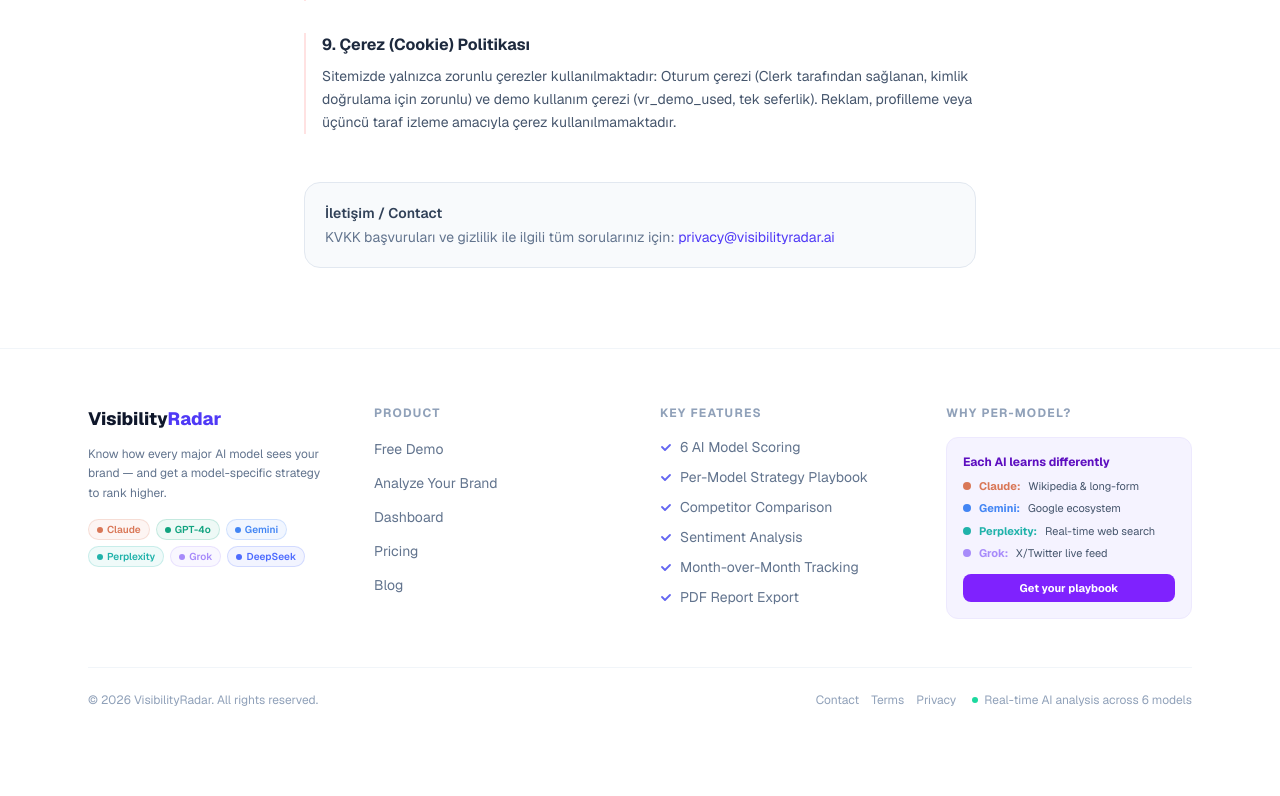
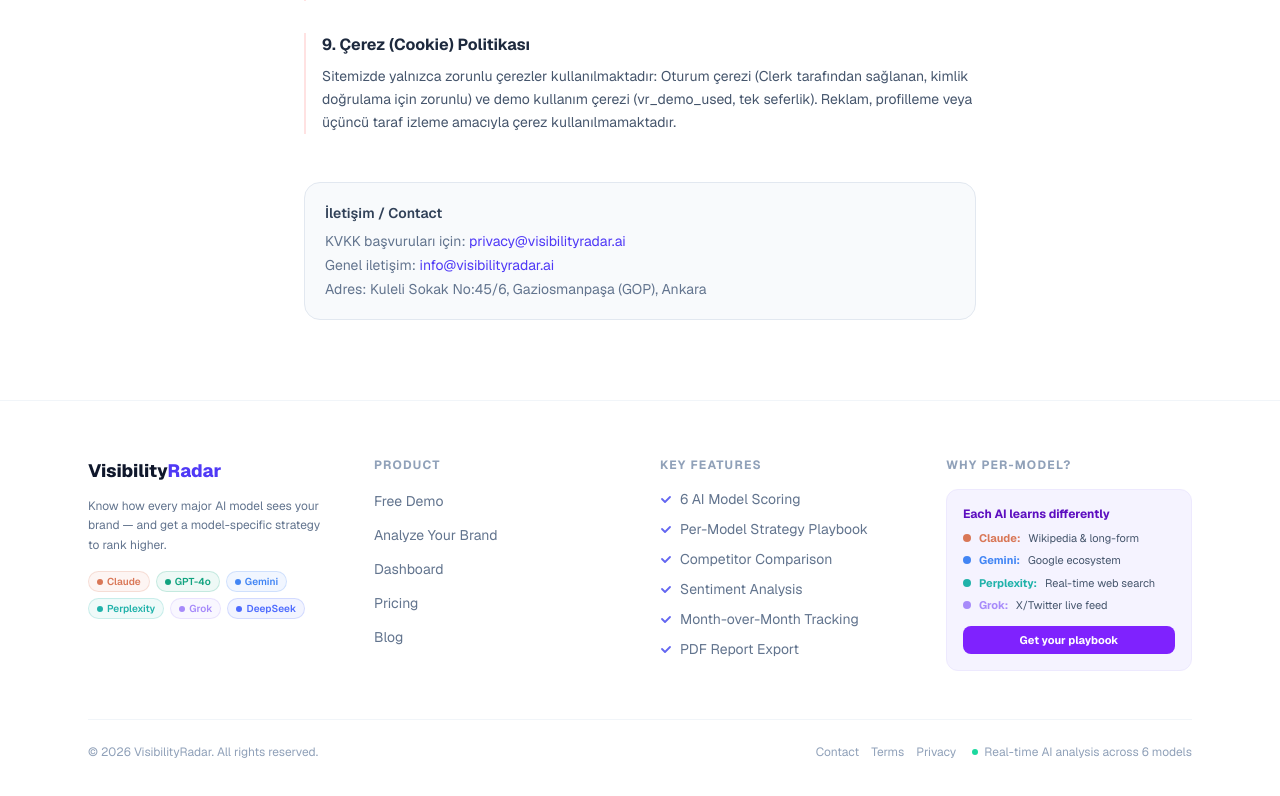
Before and after one commit to sarefe12-sudo/visibility, a Next.js app in the folder frontend/: page /privacy in a window 1280 px wide. Shown: the part 3258-4054 px from the top of the page. Before the commit the page ends 4022 px from the top, so only its background shows below. Built offline with nearby package versions, Linux system fonts and the light colour scheme; no server answers.

Commit message:
Add company address and info@ email to privacy page contact section

```diff
--- a/frontend/app/privacy/page.tsx
+++ b/frontend/app/privacy/page.tsx
@@ -136,9 +136,11 @@
             ))}
           </div>
 
-          <div className="mt-12 rounded-2xl bg-slate-50 border border-slate-200 p-5 text-sm text-slate-500">
-            <p className="font-semibold text-slate-700 mb-1">İletişim / Contact</p>
-            <p>KVKK başvuruları ve gizlilik ile ilgili tüm sorularınız için: <a href="mailto:privacy@visibilityradar.ai" className="text-indigo-600 hover:underline">privacy@visibilityradar.ai</a></p>
+          <div className="mt-12 rounded-2xl bg-slate-50 border border-slate-200 p-5 text-sm text-slate-500 space-y-1">
+            <p className="font-semibold text-slate-700 mb-2">İletişim / Contact</p>
+            <p>KVKK başvuruları için: <a href="mailto:privacy@visibilityradar.ai" className="text-indigo-600 hover:underline">privacy@visibilityradar.ai</a></p>
+            <p>Genel iletişim: <a href="mailto:info@visibilityradar.ai" className="text-indigo-600 hover:underline">info@visibilityradar.ai</a></p>
+            <p>Adres: Kuleli Sokak No:45/6, Gaziosmanpaşa (GOP), Ankara</p>
           </div>
         </div>
       </article>
```
